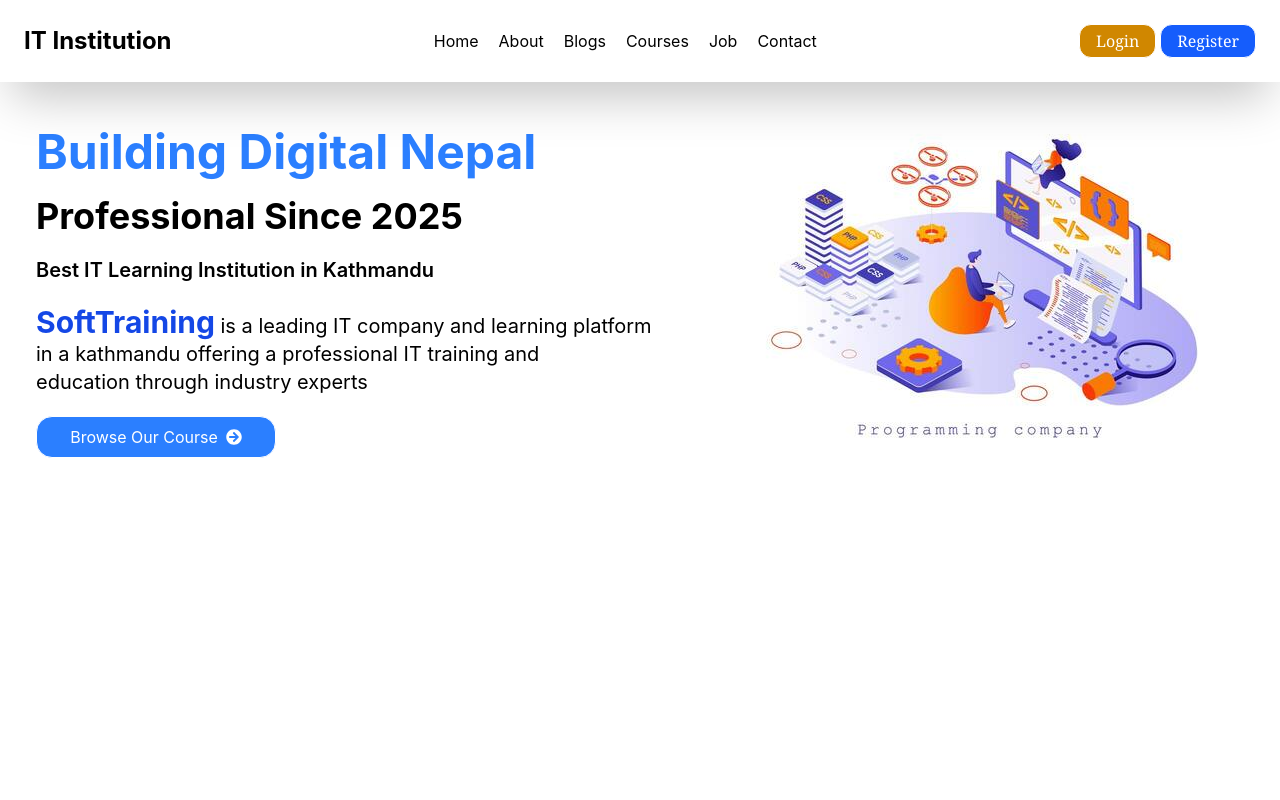
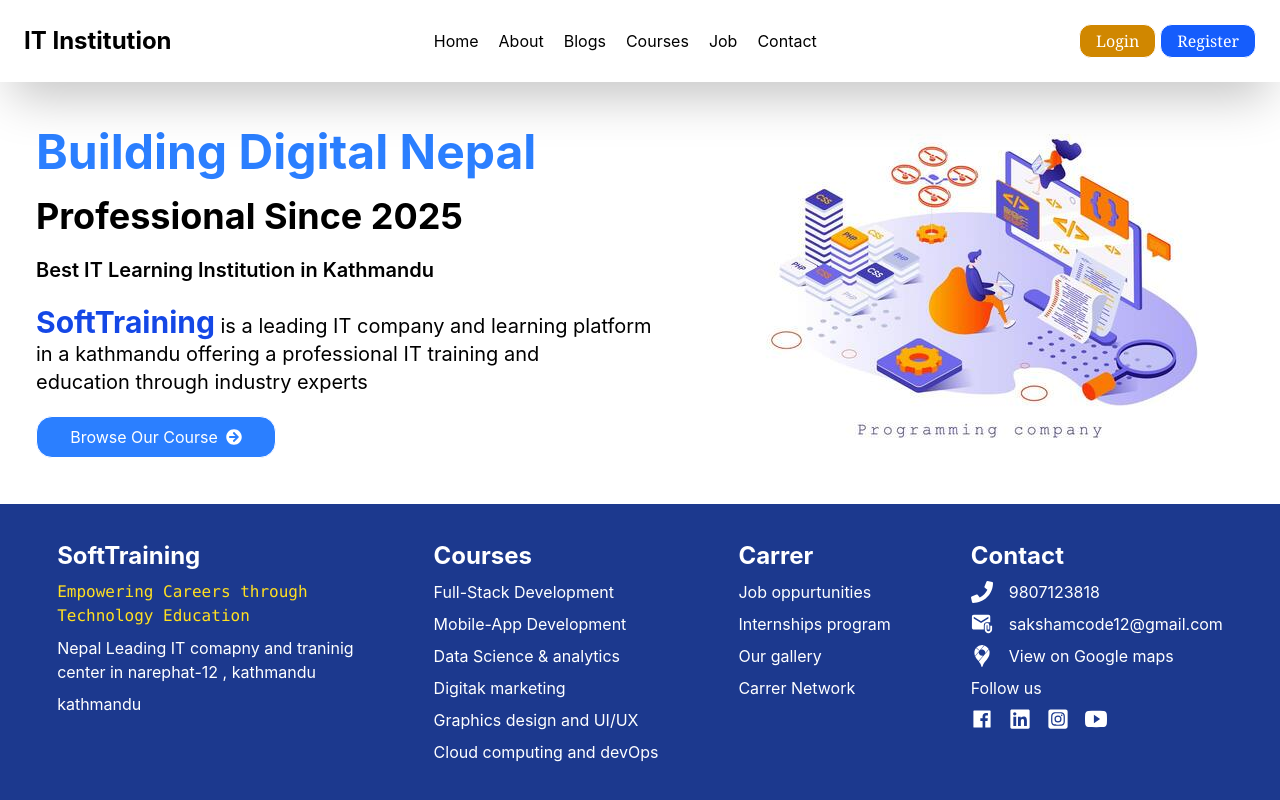
Before and after one commit to Sakshamkhadka7/MegaProject_IT_Institution, a React app in the folder frontend/: page / in a window 1280 px wide. Built offline with nearby package versions, Linux system fonts and the light colour scheme; the HTML template or start-up script is replaced by a standard one.

Commit message:
added a footer in a frontend

```diff
--- a/frontend/src/App.jsx
+++ b/frontend/src/App.jsx
@@ -1,13 +1,14 @@
 import React from 'react'
 import Header from './components/Header'
 import AppRoute from './components/AppRoute'
+import Footer from './components/Footer'
 
 const App = () => {
   return (
     <div>
       <Header/>
       <AppRoute/>
-
+      <Footer/>
     </div>
   )
 }
--- a/frontend/src/components/Footer.jsx
+++ b/frontend/src/components/Footer.jsx
@@ -1,8 +1,70 @@
 import React from 'react'
+import { FaPhone } from "react-icons/fa";
+import { AiFillFacebook } from "react-icons/ai";
+import { FaInstagramSquare } from "react-icons/fa";
+import { FaLinkedin } from "react-icons/fa";
+import { IoLogoYoutube } from "react-icons/io";
+import { MdAttachEmail } from "react-icons/md";
+import { SiGooglemaps } from "react-icons/si";
 
 const Footer = () => {
   return (
-    <div>Footer</div>
+    <footer className='flex justify-center items-start gap-20 bg-blue-900 text-white p-9 '>
+      <div className='space-y-2'>
+       <h1 className='font-bold text-2xl'>SoftTraining</h1>
+       <h2 className='font-mono text-yellow-300'>Empowering Careers through <br /> Technology Education</h2>
+
+       <p>Nepal Leading IT comapny and traninig <br /> center in narephat-12 , kathmandu</p>
+        <h1>kathmandu</h1>
+      </div>
+
+      <div className='space-y-2'>
+     <h1 className='font-bold text-2xl'>Courses</h1>
+     <h1>Full-Stack Development</h1>
+     <h1>Mobile-App Development</h1>
+     <h1>Data Science & analytics</h1>
+     <h1>Digitak marketing</h1>
+     <h1>Graphics design and UI/UX</h1>
+     <h1>Cloud computing and devOps</h1>
+
+      </div>
+
+      <div className='space-y-2'>
+
+    <h1 className='font-bold text-2xl'>Carrer</h1>
+    <h1>Job oppurtunities</h1>
+    <h1>Internships program</h1>
+    <h1>Our gallery</h1>
+    <h1>Carrer Network</h1>
+
+      </div>
+
+      <div className='flex flex-col justify-center items-start space-y-2'>
+        <h1 className='font-bold text-2xl'>Contact</h1>
+        <div className='flex justify-center items-center gap-4'>
+          <FaPhone size={22}/>
+          <h1>9807123818</h1>
+        </div>
+
+        <div className='flex justify-center items-center gap-4'>
+          <MdAttachEmail size={22}/>
+          <h1>sakshamcode12@gmail.com</h1>
+        </div>
+
+        <div className='flex justify-center items-center gap-4'>
+          <SiGooglemaps size={22}/>
+          <h1>View on Google maps</h1>
+        </div>
+
+        <h1>Follow us</h1>
+        <div className='flex justify-center items-center gap-4'>
+          <AiFillFacebook size={22}/>
+          <FaLinkedin size={22} />
+          <FaInstagramSquare size={22}/>
+          <IoLogoYoutube size={22}/>
+        </div>
+      </div>
+    </footer>
   )
 }
 
```
